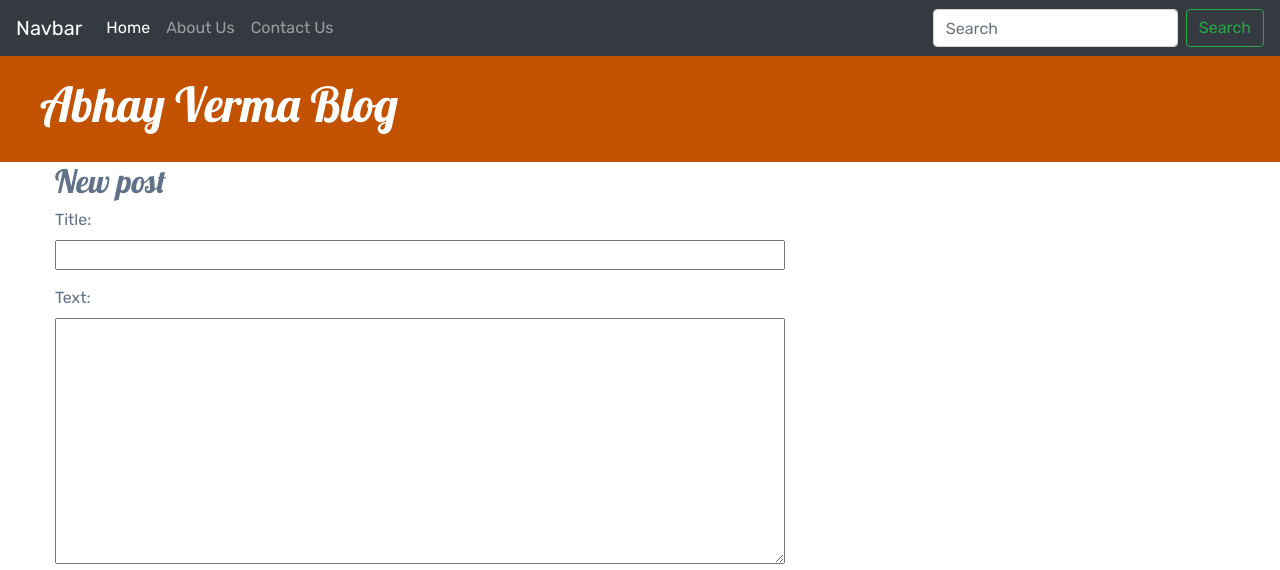
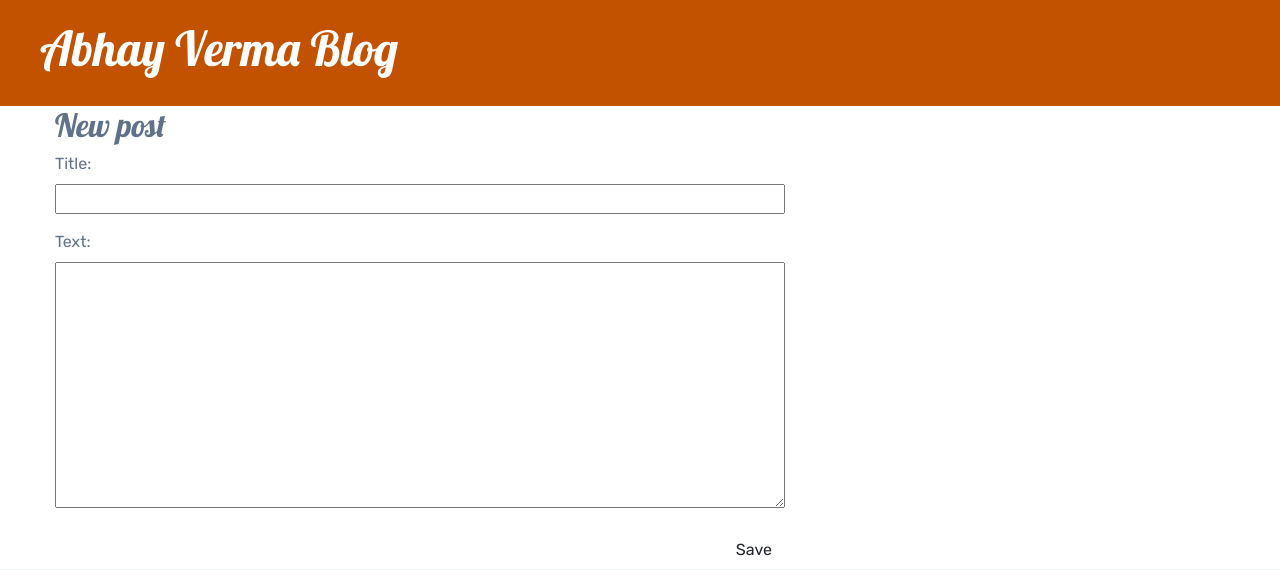
Before and after one commit to vermaabhay734/my-first-blog, a Django app: page /post/new/ in a window 1280 px wide. Shown: the top 570 px of the page. Run offline with Django 3.2, Linux system fonts and the light colour scheme; some libraries are stand-ins or nearby versions.

Commit message:
Update base.html

```diff
--- a/blog/templates/blog/base.html
+++ b/blog/templates/blog/base.html
@@ -16,7 +16,7 @@
 </head>
 
 <body>
-
+<!---
   <nav class="navbar navbar-expand-lg navbar-dark bg-dark">
     <a class="navbar-brand" href="#">Navbar</a>
     <button class="navbar-toggler" type="button" data-toggle="collapse" data-target="#navbarSupportedContent"
@@ -42,8 +42,8 @@
                 <div class="dropdown-divider"></div>
                 <a class="dropdown-item" href="#">Something else here</a>
               </div>
-            </li> -->
-        <li class="nav-item">
+        </li> -->
+    <!--        <li class="nav-item">
           <a class="nav-link" href="\contact">Contact Us</a>
         </li>
       </ul>
@@ -53,7 +53,7 @@
       </form>
     </div>
   </nav>
-
+-->
 
   <div class="page-header">
     <a href="{% url 'post_new' %}" class="top-menu"><span class="glyphicon glyphicon-plus"></span></a>
@@ -71,7 +71,7 @@
 
 
   <!-- Optional JavaScript -->
-  <!-- jQuery first, then Popper.js, then Bootstrap JS -->
+  <!-- jQuery first, then Popper.js, then Bootstrap JS
   <script src="https://code.jquery.com/jquery-3.5.1.slim.min.js"
     integrity="sha384-DfXdz2htPH0lsSSs5nCTpuj/zy4C+OGpamoFVy38MVBnE+IbbVYUew+OrCXaRkfj"
     crossorigin="anonymous"></script>
@@ -84,7 +84,7 @@
 
 
 
-  <!-- Footer -->
+  <!-- Footer-->
 
   <link href="https://fonts.googleapis.com/css?family=Rubik" rel="stylesheet">
   <footer>
@@ -221,7 +221,7 @@
       </div>
     </div>
   </footer>
-  <!-- Footer -->
+ <!-- Footer -->
 
 
 
```
